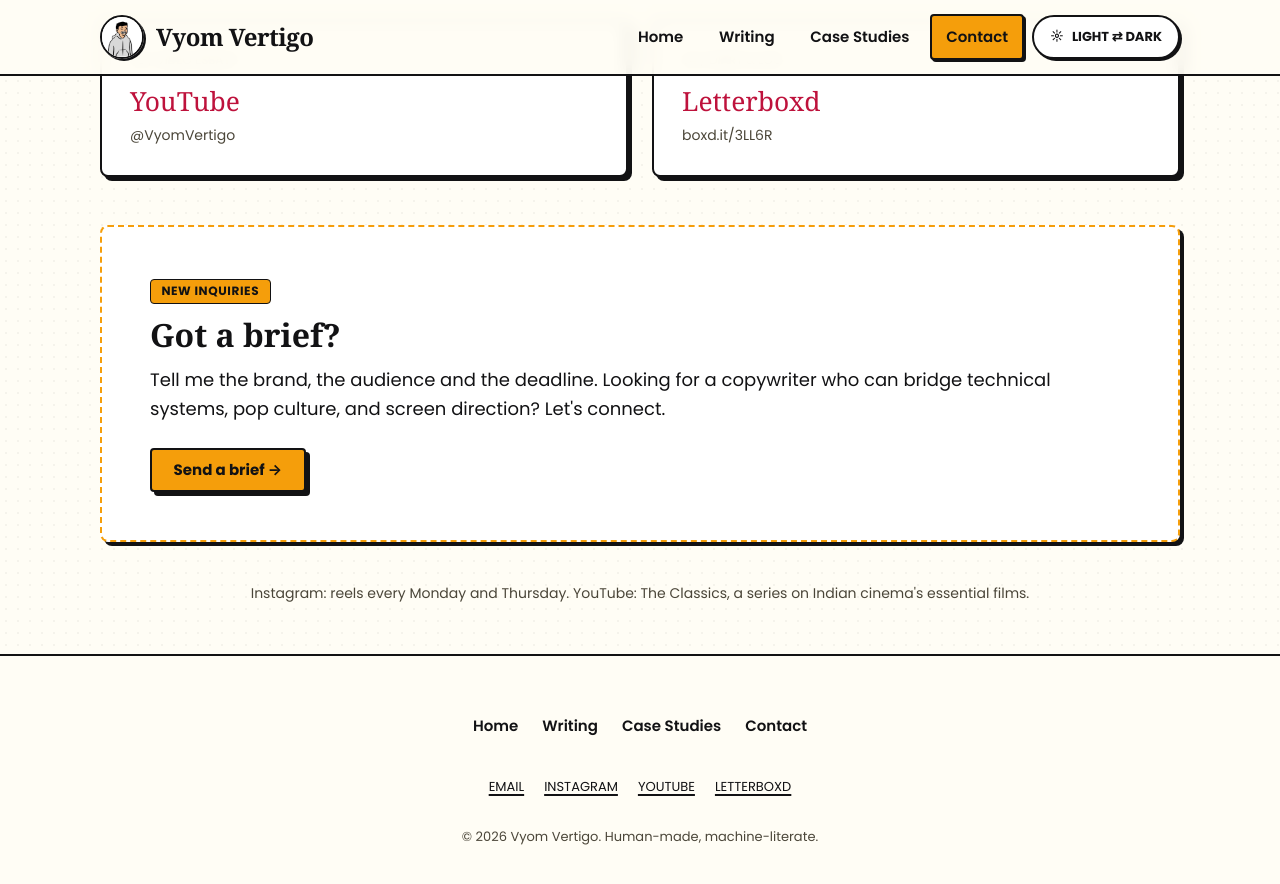
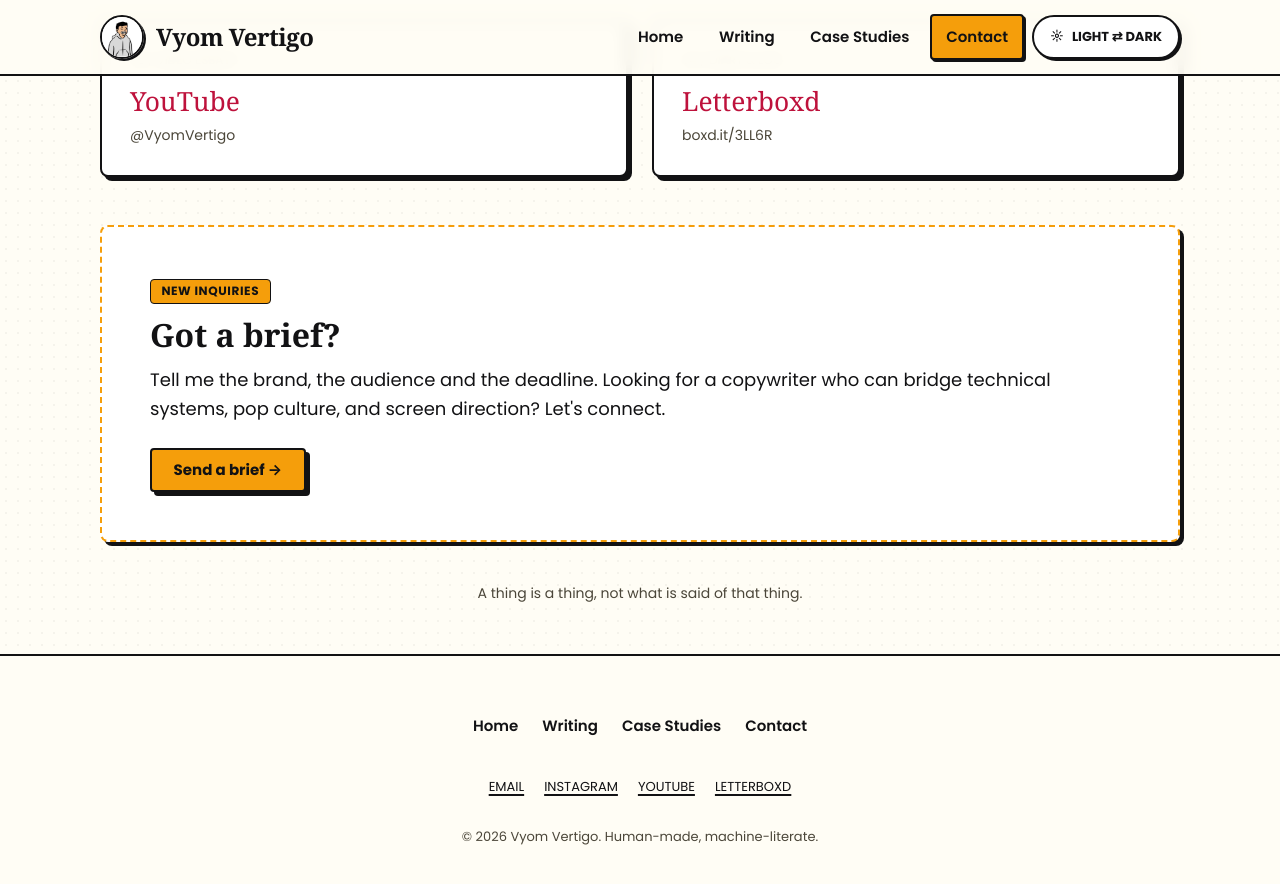
Before and after one commit to Vyom11/vyom_vertigo, a Jekyll site: the page built from contact.html, in a window 1280 px wide and 900 px high, scrolled down 525 px. Shown: the top 884 px of the window. Built offline with Jekyll 4.4.1, drawn with Linux system fonts in a browser that asks for light colours; some web fonts are replaced.

Commit message:
refactor: update schedule note content for clarity and relevance

```diff
--- a/contact.html
+++ b/contact.html
@@ -62,7 +62,7 @@ description: "Get in touch with Vyom Pandya for copywriting briefs, reel scripti
 
   <!-- Single Schedule Note Line -->
   <div class="schedule-note">
-    Instagram: reels every Monday and Thursday. YouTube: The Classics, a series on Indian cinema's essential films.
+    A thing is a thing, not what is said of that thing.
   </div>
 
 </div>
```
